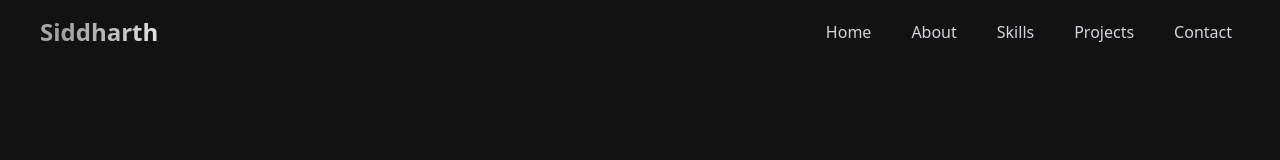
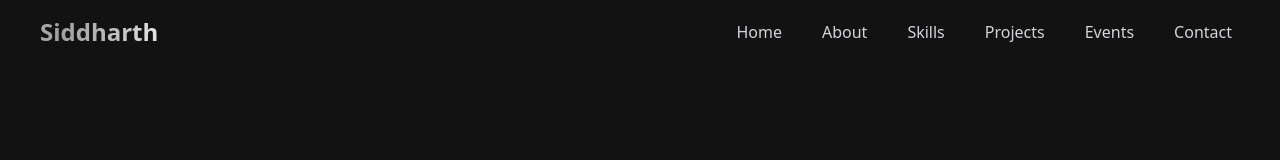
Before and after one commit to isid555/Siddharth_Portfolio_2, a React (Vite) app: page / in a window 1280 px wide. Shown: the top 160 px of the page. Built offline with nearby package versions, Linux system fonts and the light colour scheme.

Commit message:
Navbar direction

```diff
--- a/src/components/Navbar.tsx
+++ b/src/components/Navbar.tsx
@@ -36,6 +36,7 @@ const Navbar = () => {
     { name: "About", id: "about" },
     { name: "Skills", id: "skills" },
     { name: "Projects", id: "projects" },
+    {name:"Events" , id: "blog"},
     { name: "Contact", id: "contact" }
   ];
 
--- a/src/pages/Index.tsx
+++ b/src/pages/Index.tsx
@@ -45,7 +45,7 @@ const Index = () => {
       <About />
       <Skills />
       <Projects />
-        <Blog/>
+      <Blog/>
       <Contact />
       <Footer />
     </main>
```
